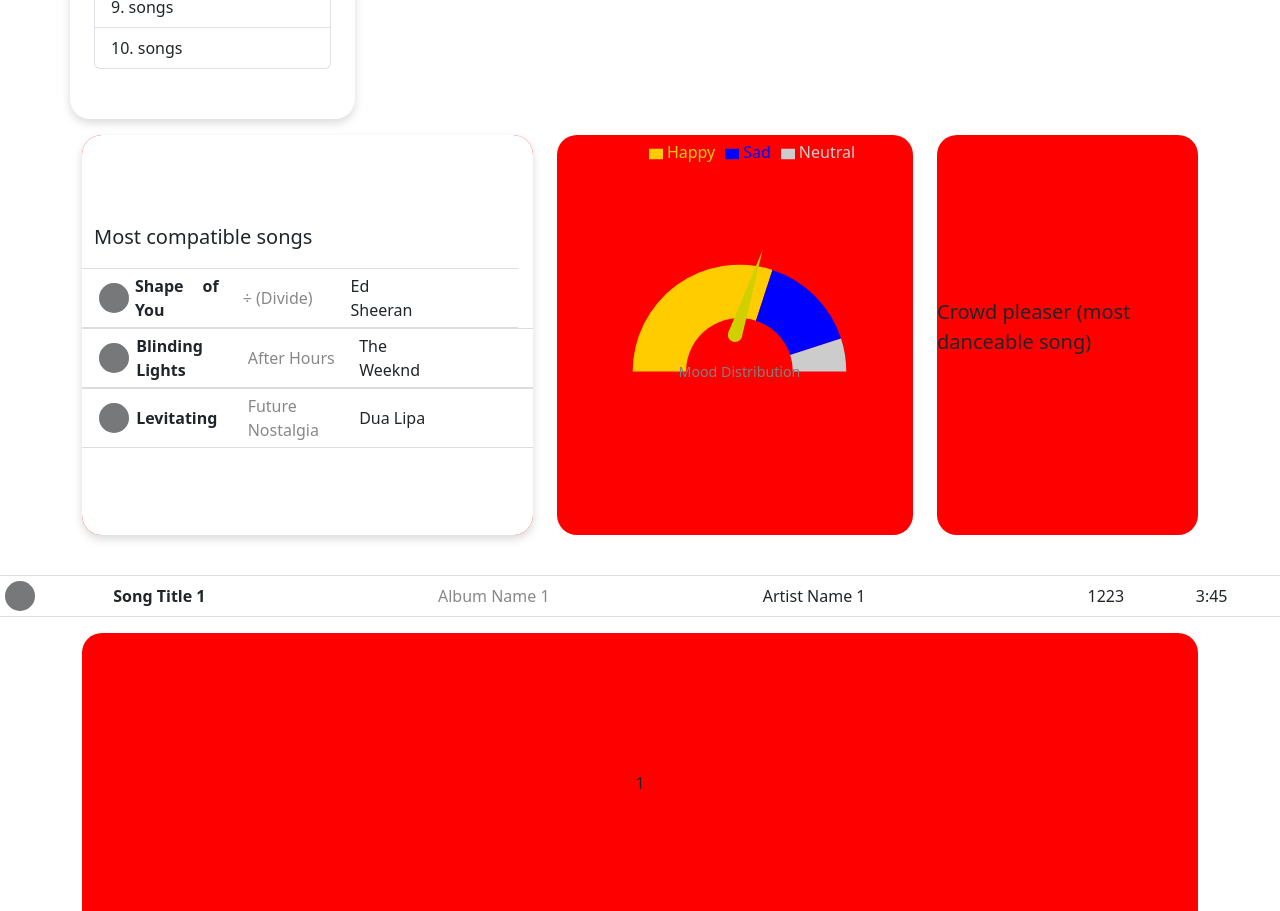
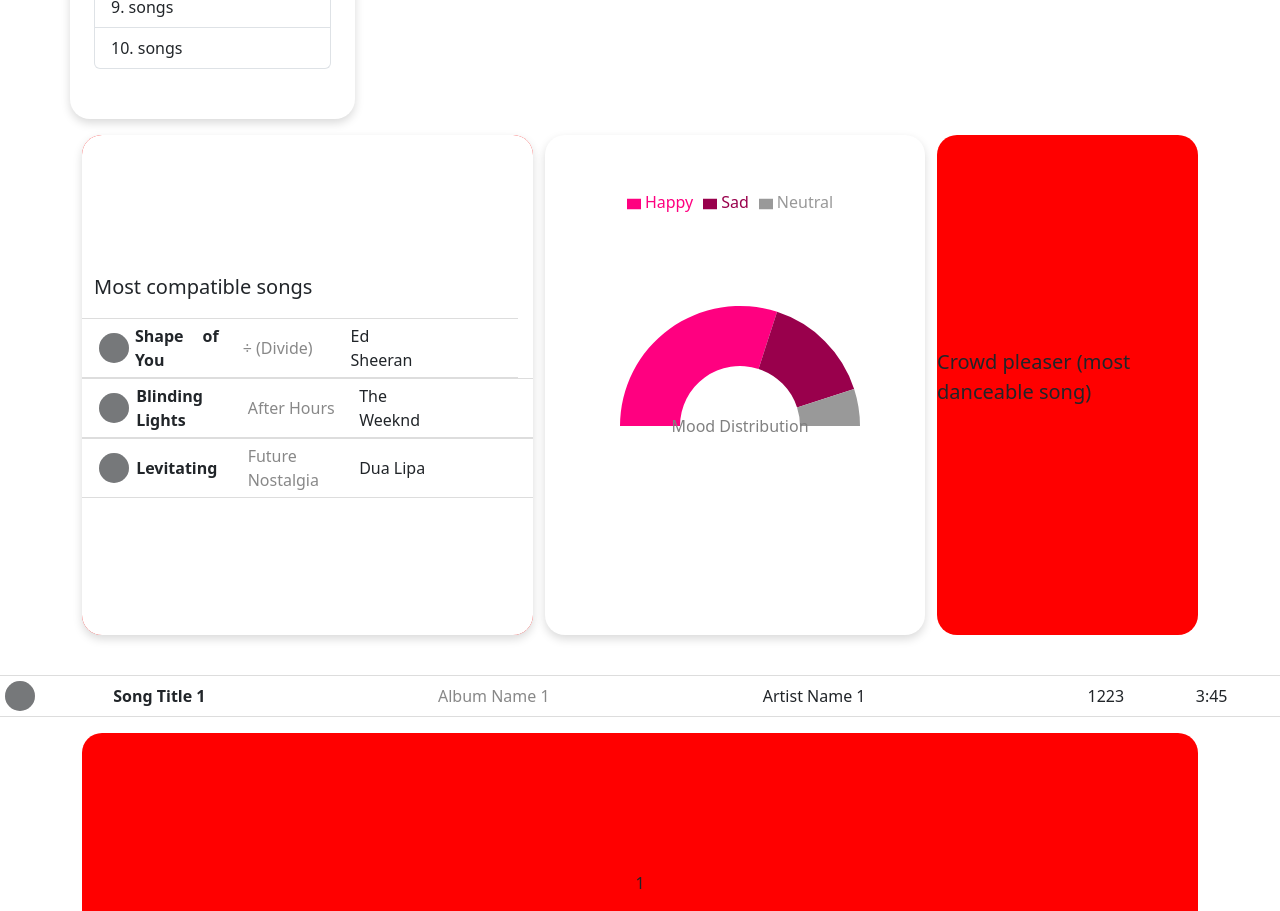
Before and after one commit to morgharrisx/fullstack-3, a React (Create React App) app in the folder frontend/: page / in a window 1280 px wide. Shown: the part 1860-2771 px from the top of the page. Built offline with nearby package versions, Linux system fonts and the light colour scheme; the HTML template or start-up script is replaced by a standard one.

Commit message:
made Mood component reusable, changed colors of the pie chart

```diff
--- a/frontend/src/BentoGrid/BentoGrid.jsx
+++ b/frontend/src/BentoGrid/BentoGrid.jsx
@@ -115,10 +115,8 @@ const BentoGrid = () => {
 
           </div>
         </Col>
-        <Col className="mb-3" xs={12} sm={12} md={12} lg={4}>
-          <div className="box">
+        <Col className="mb-3 bento-stat-container" xs={12} sm={12} md={12} lg={4}>
             <Mood />
-          </div>
         </Col>
         <Col className="mb-3" xs={12} sm={12} md={12} lg={3}>
           <div className="box">
--- a/frontend/src/BentoGrid/Mood/Mood.jsx
+++ b/frontend/src/BentoGrid/Mood/Mood.jsx
@@ -1,46 +1,9 @@
 import React, { PureComponent } from 'react';
 import { PieChart, Pie, Cell, Legend, Label } from 'recharts';
 
-const RADIAN = Math.PI / 180;
-const data = [
-  { name: 'Happy', value: 60, color: '#ffcc00' }, // Yellow for Happy
-  { name: 'Sad', value: 30, color: '#0000ff' },   // Blue for Sad
-  { name: 'Neutral', value: 10, color: '#cccccc' } // Gray for Neutral
-];
-const cx = 200; // Center x position of the pie chart
-const cy = 200; // Center y position of the pie chart
-const iR = 60;  // Inner radius of the pie chart
-const oR = 120; // Outer radius of the pie chart
-
-const needle = (value, data, cx, cy, iR, oR, color) => {
-  let total = 0;
-  data.forEach((v) => {
-    total += v.value;
-  });
-  const ang = 180.0 * (1 - value / total);
-  const length = (iR + 2 * oR) / 3;
-  const sin = Math.sin(-RADIAN * ang);
-  const cos = Math.cos(-RADIAN * ang);
-  const r = 8;
-  const x0 = cx;
-  const y0 = cy;
-  const xba = x0 + r * sin;
-  const yba = y0 - r * cos;
-  const xbb = x0 - r * sin;
-  const ybb = y0 + r * cos;
-  const xp = x0 + length * cos;
-  const yp = y0 + length * sin;
-
-  return [
-    <circle cx={x0} cy={y0} r={r} fill={color} stroke="none" />,
-    <path d={`M${xba} ${yba}L${xbb} ${ybb} L${xp} ${yp} L${xba} ${yba}`} stroke="none" fill={color} />,
-  ];
-};
-
-export default class Mood extends PureComponent {
+export default class MoodChart extends PureComponent {
   render() {
-    // The mood value to point out with the needle
-    const moodValue = 60;
+    const { data, cx, cy, iR, oR, chartLabel } = this.props;
 
     return (
       <PieChart width={400} height={400}>
@@ -59,11 +22,24 @@ export default class Mood extends PureComponent {
           {data.map((entry, index) => (
             <Cell key={`cell-${index}`} fill={entry.color} />
           ))}
-          <Label value="Mood Distribution" position="center" />
+          <Label value={chartLabel} position="center" />
         </Pie>
-        {needle(moodValue, data, cx, cy, iR, oR, '#d0d000')}
         <Legend verticalAlign="top" height={36} />
       </PieChart>
     );
   }
 }
+
+
+MoodChart.defaultProps = {
+  data: [
+    { name: 'Happy', value: 60, color: '#FF0080' },
+    { name: 'Sad', value: 30, color: '#99004C' },
+    { name: 'Neutral', value: 10, color: '#999999' }
+  ],
+  cx: 200,
+  cy: 200,
+  iR: 60,
+  oR: 120,
+  chartLabel: 'Mood Distribution',
+};
```
